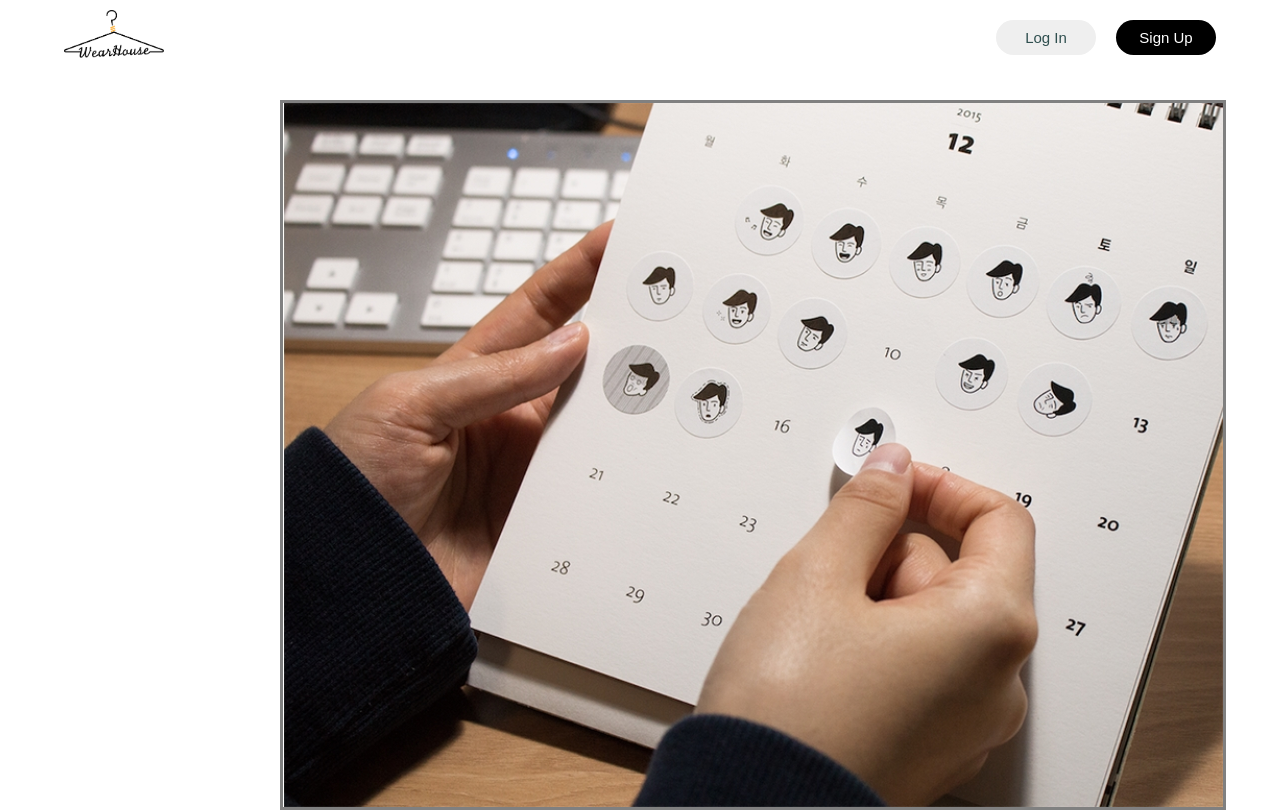
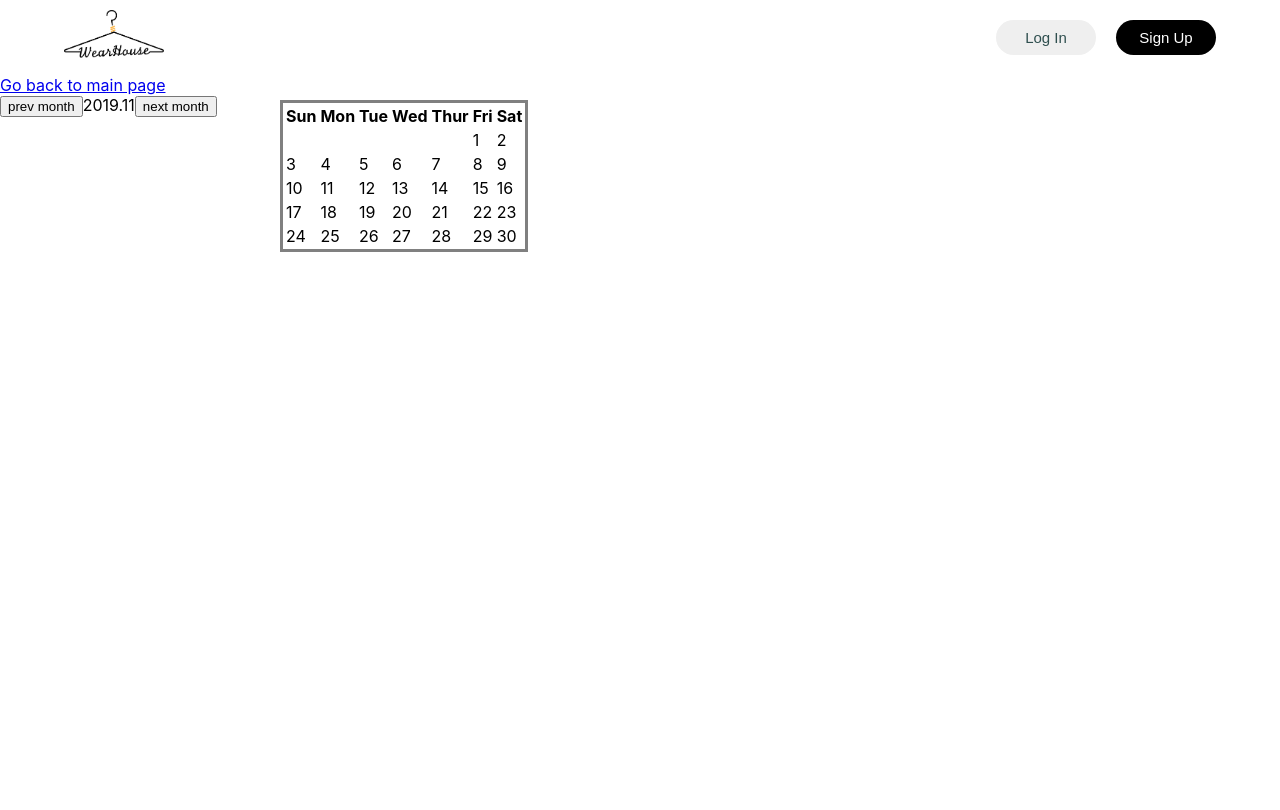
Before and after one commit to swsnu/swpp2019-team5, a React (Create React App) app in the folder front-end/wearhouse/: page /calendar in a window 1280 px wide. Built offline with nearby package versions, Linux system fonts and the light colour scheme.

Commit message:
Render calendar according to year and month

```diff
--- a/front-end/wearhouse/src/App.js
+++ b/front-end/wearhouse/src/App.js
@@ -2,7 +2,7 @@ import React from "react";
 import { Route, Redirect, Switch } from "react-router-dom";
 import { ConnectedRouter } from "connected-react-router";
 
-import Calendar from "./Containers/Calendar/Calendar";
+import OutfitCalendar from "./Containers/OutfitCalendar/OutfitCalendar";
 import Browse from "./Containers/Browse/Browse";
 import OutfitDetail from "./Containers/OutfitDetail/OutfitDetail";
 import Login from "./Containers/Auth/Login/Login";
@@ -23,7 +23,7 @@ class App extends React.Component {
                         exact
                         component={OutfitDetail}
                     />
-                    <Route path="/calendar" exact component={Calendar} />
+                    <Route path="/calendar" exact component={OutfitCalendar} />
                     <Route path="/login" exact component={Login} />
                     <Route path="/signup" exact component={Signup} />
                     <Route
--- /dev/null
+++ b/front-end/wearhouse/src/Components/Calendar/Calendar.js
@@ -0,0 +1,70 @@
+import React from "react";
+
+const CALENDAR_HEADER = (
+    <thead id="calendar-header">
+        <tr>
+            <th>Sun</th>
+            <th>Mon</th>
+            <th>Tue</th>
+            <th>Wed</th>
+            <th>Thur</th>
+            <th>Fri</th>
+            <th>Sat</th>
+        </tr>
+    </thead>
+);
+
+const renderCalendarBody = dates => {
+    let i = 0;
+    const rows = [];
+    for (let week = 0; week < 5; week++) {
+        let day = 0; // Sunday
+
+        let row = [];
+        for (let day = 0; day < 7; day++) {
+            // Sun Mon Tue Wed ...
+            const date = dates[i];
+            if (date !== undefined && day === date.getDay()) {
+                row.push(
+                    <td key={7 * week + day}>
+                        <div className="date">{date.getDate()}</div>
+                    </td>,
+                );
+                i++;
+            } else {
+                row.push(<td key={7 * week + day}></td>);
+            }
+        }
+        rows.push(row);
+    }
+    return (
+        <tbody>
+            {rows.map((row, i) => (
+                <tr key={i}>{row}</tr>
+            ))}
+        </tbody>
+    );
+};
+
+const renderCalendar = dates => (
+    <table id="calendar">
+        {CALENDAR_HEADER}
+        {renderCalendarBody(dates)}
+    </table>
+);
+
+const Calendar = props => {
+    const dates = [];
+    const year = props.year;
+    const month = props.month - 1; // Date object returns 0 ~ 11
+    let maxDate = new Date(year, month + 1, 0).getDate();
+
+    // dates: an array of Date objects
+    for (let date = 1; date <= maxDate; date++) {
+        dates.push(new Date(year, month, date));
+    }
+
+    return renderCalendar(dates);
+};
+
+export default Calendar;
--- a/front-end/wearhouse/src/Containers/Calendar/Calendar.js
+++ /dev/null
@@ -1,15 +0,0 @@
-import React, { Component } from "react";
-import calendar from "../../../src/sample/calendar.jpg";
-import Header from "../Header/Header";
-import "./Calendar.scss";
-class Calendar extends Component {
-    render() {
-        return (
-            <div className="Calendar">
-                <Header />
-                <img id="calendar" src={calendar} />
-            </div>
-        );
-    }
-}
-export default Calendar;
--- /dev/null
+++ b/front-end/wearhouse/src/Containers/OutfitCalendar/OutfitCalendar.js
@@ -0,0 +1,63 @@
+import React, { Component } from "react";
+import { NavLink } from "react-router-dom";
+import Header from "../Header/Header";
+import "./OutfitCalendar.scss";
+
+import Calendar from "../../Components/Calendar/Calendar";
+
+var currentTime = new Date();
+
+class OutfitCalendar extends Component {
+    state = {
+        year: currentTime.getFullYear(),
+        month: currentTime.getMonth() + 1,
+    };
+
+    onClickPrevMonth = () => {
+        this.setState({
+            ...this.state,
+            year:
+                this.state.month === 1 ? this.state.year - 1 : this.state.year,
+            month: this.state.month === 1 ? 12 : this.state.month - 1,
+        });
+    };
+
+    onClickNextMonth = () => {
+        this.setState({
+            ...this.state,
+            year:
+                this.state.month === 12 ? this.state.year + 1 : this.state.year,
+            month: this.state.month === 12 ? 1 : this.state.month + 1,
+        });
+    };
+
+    render() {
+        return (
+            <div className="OutfitCalendar">
+                <Header />
+                <div className="link">
+                    <NavLink to="/browse" exact>
+                        Go back to main page
+                    </NavLink>
+                </div>
+                <div className="calendar-header">
+                    <button
+                        id="prev-month-button"
+                        onClick={this.onClickPrevMonth}
+                    >
+                        prev month
+                    </button>
+                    {this.state.year}.{this.state.month}
+                    <button
+                        id="next-month-button"
+                        onClick={this.onClickNextMonth}
+                    >
+                        next month
+                    </button>
+                </div>
+                <Calendar year={this.state.year} month={this.state.month} />
+            </div>
+        );
+    }
+}
+export default OutfitCalendar;
```
Also changed, not shown: front-end/wearhouse/src/Components/Calendar/Calendar.scss (added), front-end/wearhouse/src/Containers/OutfitCalendar/OutfitCalendar.scss (renamed from front-end/wearhouse/src/Containers/Calendar/Calendar.scss).
